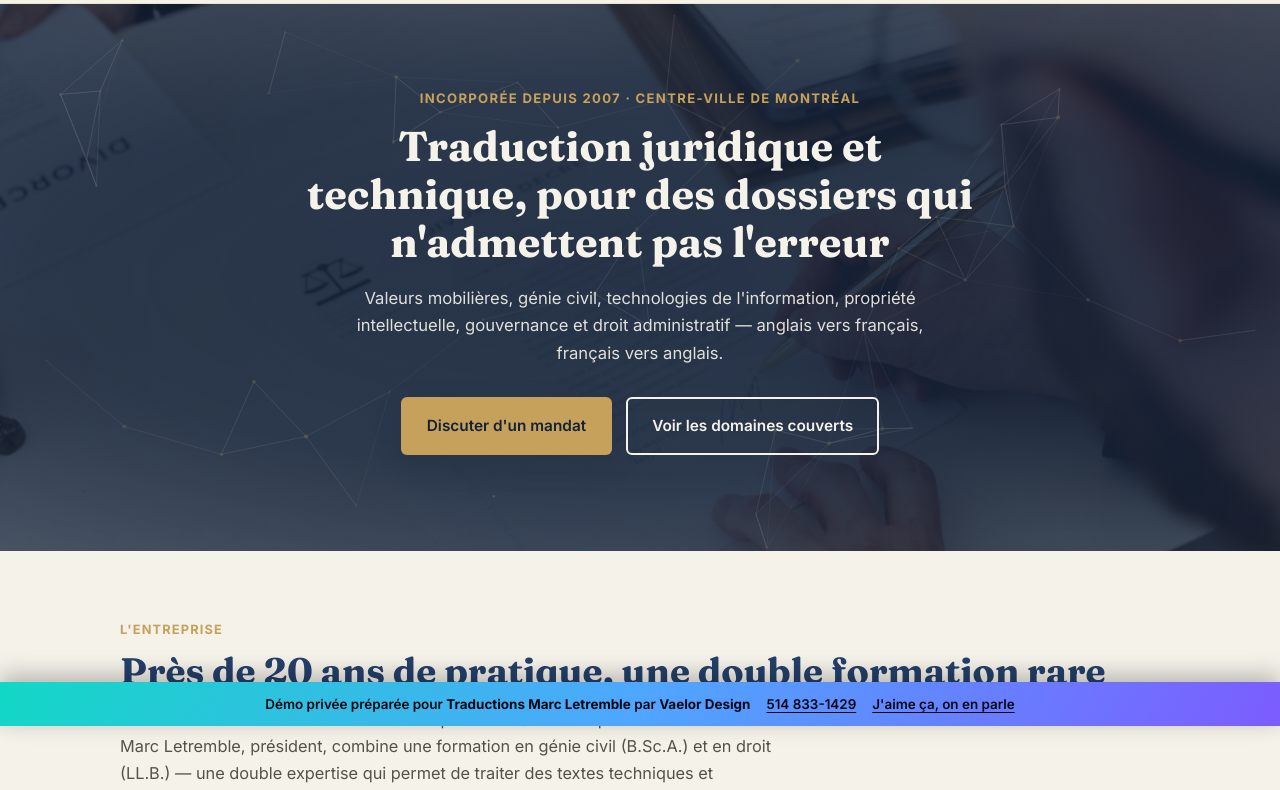
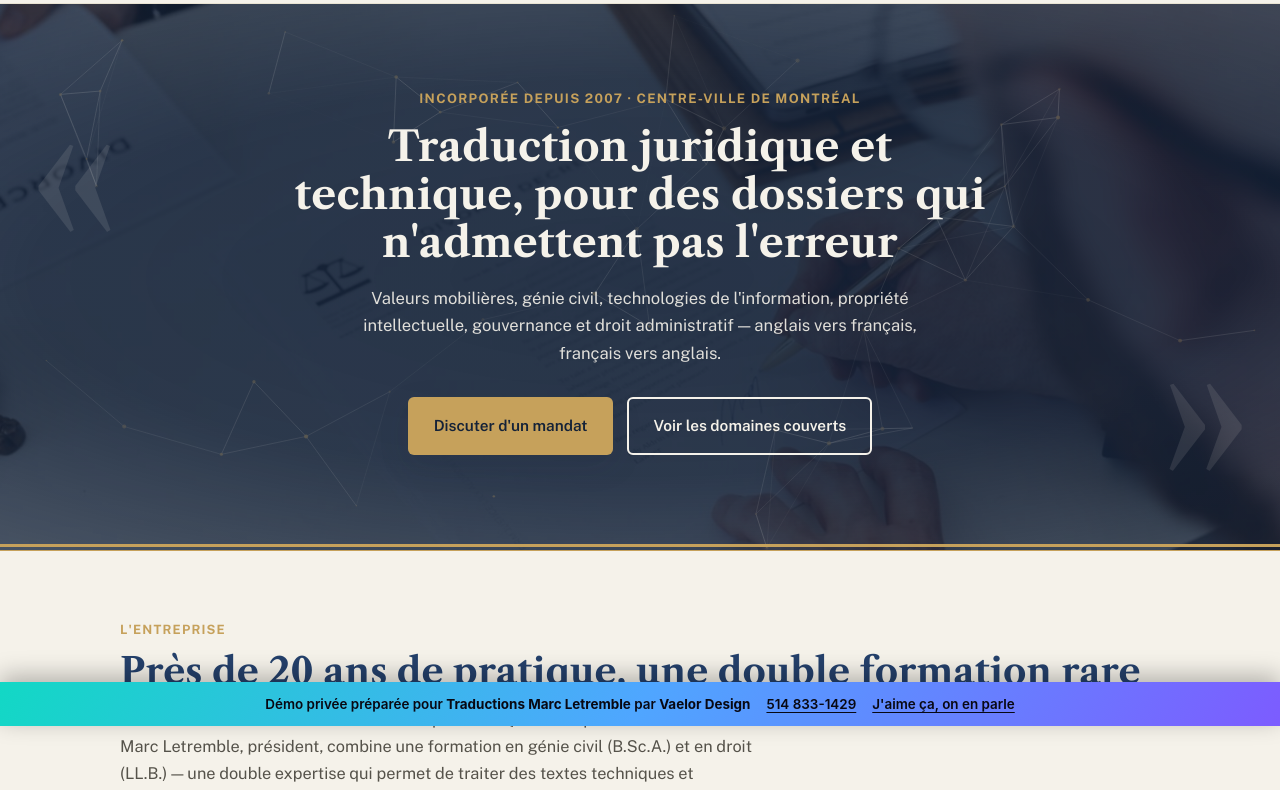
Before and after one commit to charlesmartel2506/traductions-marc-letremble, a plain HTML site: page index.html in a window 1280 px wide. Shown: the part 74-864 px from the top of the page. Drawn offline with nearby package versions, Linux system fonts and the light colour scheme.

Commit message:
Identité cabinet : Libre Caslon + Public Sans, double filet officiel, filigrane de guillemets, correctif animationend
Co-Authored-By: Claude Fable 5 <noreply@anthropic.com>

```diff
--- a/css/style.css
+++ b/css/style.css
@@ -12,8 +12,8 @@
   --anthracite-doux: #55524A;
   --blanc: #FFFFFF;
 
-  --police-titre: 'Fraunces', Georgia, 'Times New Roman', serif;
-  --police-texte: 'Inter', 'Segoe UI', system-ui, sans-serif;
+  --police-titre: 'Libre Caslon Text', Georgia, 'Times New Roman', serif;
+  --police-texte: 'Public Sans', 'Segoe UI', system-ui, sans-serif;
 
   --rayon: 10px;
   --ombre: 0 10px 30px rgba(20,34,56,0.14);
@@ -177,3 +177,48 @@ p{ margin: 0 0 12px; }
   @keyframes v3ken{ from{ transform: scale(1.05); } to{ transform: scale(1.13); } }
   .hero-fond img{ animation: v3ken 26s ease-in-out infinite alternate; will-change: transform; }
 }
+
+/* ===== Rafraîchissement du 19 août 2026 — identité cabinet ===== */
+
+/* Le double filet d'un document officiel, sous le héros et au pied. */
+.hero::after,
+.pied::before{
+  content: '';
+  display: block;
+  position: absolute;
+  left: 0; right: 0;
+  height: 7px;
+  border-top: 3px solid var(--or, #B8912E);
+  border-bottom: 1px solid var(--or, #B8912E);
+  background: transparent;
+}
+.hero::after{ bottom: 0; }
+.pied{ position: relative; }
+.pied::before{ top: 0; }
+
+/* Filigrane de guillemets — le passage d'une langue à l'autre. Décoratif. */
+.hero-guillemets{
+  position: absolute;
+  z-index: 1;
+  inset: 0;
+  pointer-events: none;
+  user-select: none;
+  font-family: var(--police-titre);
+  color: var(--creme);
+  opacity: .10;
+}
+.hero-guillemets::before,
+.hero-guillemets::after{
+  position: absolute;
+  font-size: clamp(8rem, 18vw, 16rem);
+  line-height: 1;
+}
+.hero-guillemets::before{ content: '«'; left: 2vw; top: 8%; }
+.hero-guillemets::after{ content: '»'; right: 2vw; bottom: 6%; }
+@media (max-width: 700px){
+  .hero-guillemets::before{ font-size: 5.5rem; }
+  .hero-guillemets::after{ font-size: 5.5rem; }
+}
+
+/* Caslon : titres posés, interlettrage discret. */
+h1, h2{ letter-spacing: .005em; }
--- a/index.html
+++ b/index.html
@@ -12,7 +12,7 @@
 <meta name="twitter:card" content="summary_large_image">
 <link rel="preconnect" href="https://fonts.googleapis.com">
 <link rel="preconnect" href="https://fonts.gstatic.com" crossorigin>
-<link href="https://fonts.googleapis.com/css2?family=Fraunces:opsz,wght@9..144,500;9..144,600;9..144,700&family=Inter:wght@400;500;600;700&display=swap" rel="stylesheet">
+<link href="https://fonts.googleapis.com/css2?family=Libre+Caslon+Text:ital,wght@0,400;0,700;1,400&family=Public+Sans:wght@400;500;600;700&display=swap" rel="stylesheet">
 <link rel="stylesheet" href="css/style.css">
 </head>
 <body>
@@ -67,6 +67,7 @@
       <div class="hero-voile"></div>
       <div data-vfond='{"motif":"constellation","couleur":"#C6A15B","couleur2":"#F5F2EA","opacite":0.3,"dessous":false}'></div>
     </div>
+    <span class="hero-guillemets" aria-hidden="true"></span>
     <div class="hero-contenu">
       <p class="hero-etiquette">Incorporée depuis 2007 · Centre-ville de Montréal</p>
       <h1>Traduction juridique et technique, pour des dossiers qui n'admettent pas l'erreur</h1>
@@ -236,7 +237,11 @@
     if(el.dataset.v2){return;} el.dataset.v2='1';
     var kids=[].slice.call(el.children);
     if(kids.length<3){return;}
-    kids.forEach(function(k,i){ k.style.animation='v2rise .75s cubic-bezier(.16,1,.3,1) '+(Math.min(i,14)*85)+'ms both'; });
+    kids.forEach(function(k,i){
+      k.style.animation='v2rise .75s cubic-bezier(.16,1,.3,1) '+(Math.min(i,14)*85)+'ms both';
+      /* Libérer l'animation une fois finie : son remplissage « both » bloquerait les survols. */
+      k.addEventListener('animationend', function(){ k.style.animation=''; }, {once:true});
+    });
   }
   if('IntersectionObserver' in window){
     var ioC=new IntersectionObserver(function(es){es.forEach(function(e){
```
